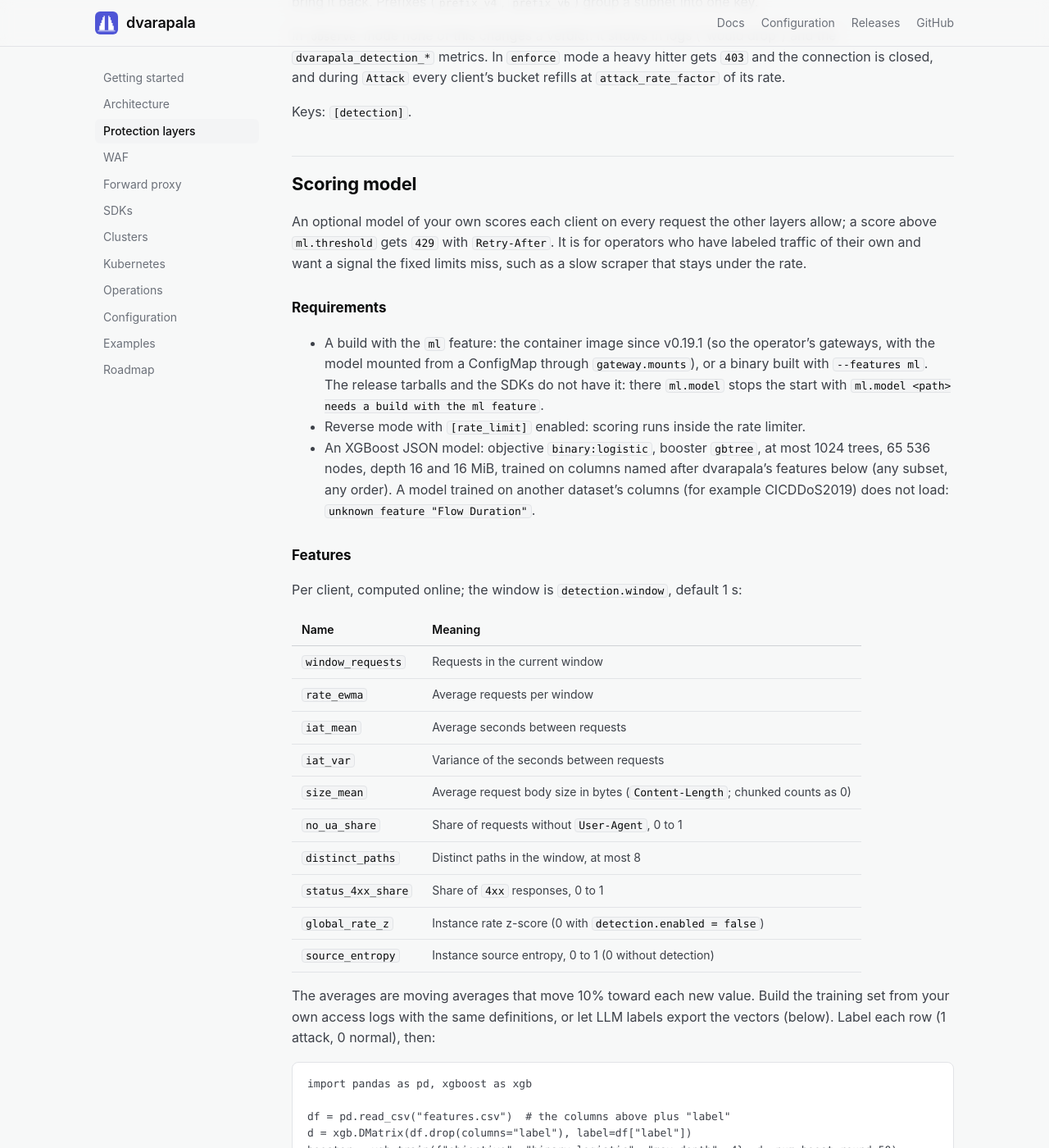
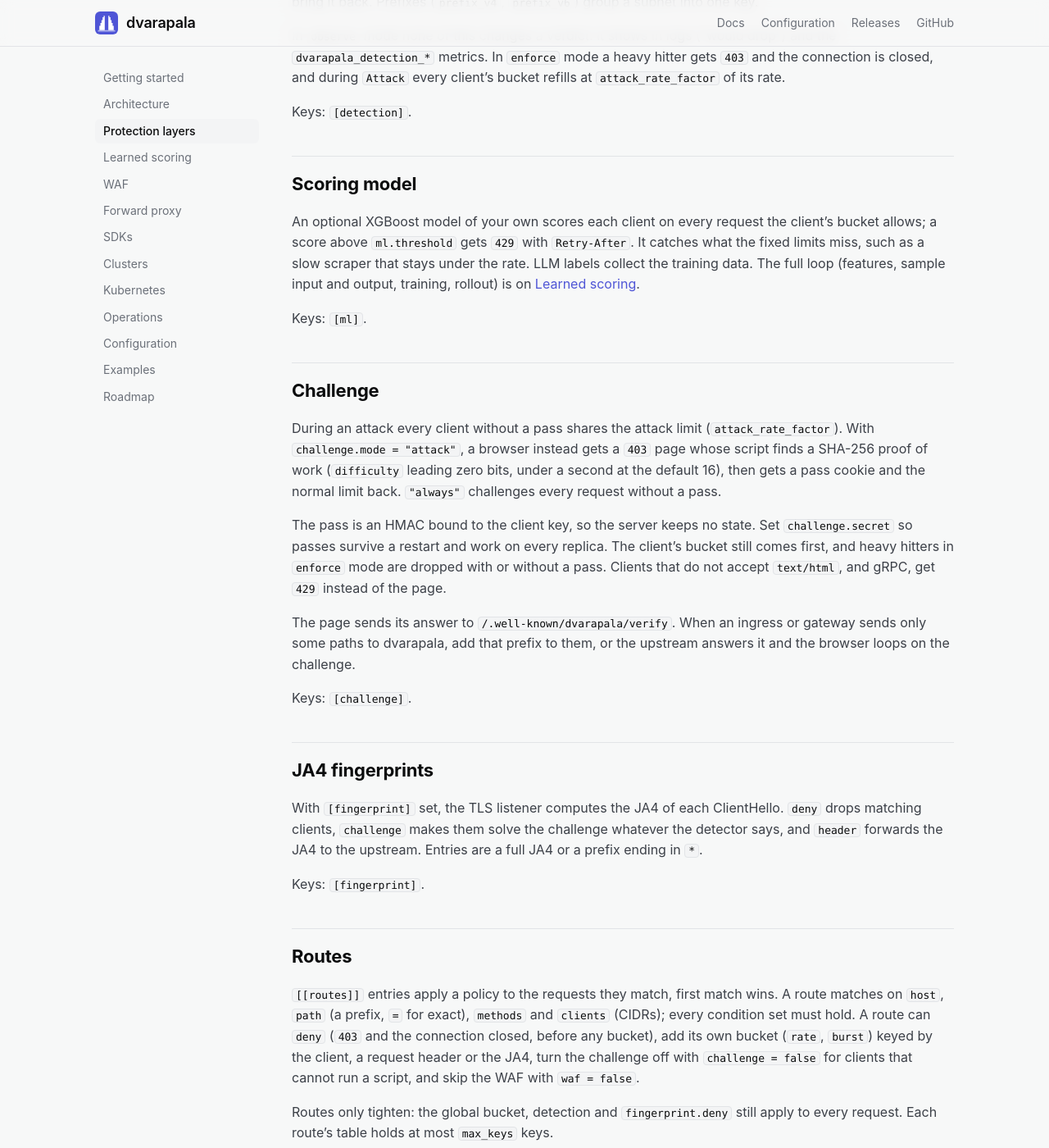
Before and after one commit to franzramadhan/dvarapala, a Jekyll site: the page built from site/docs/protection.md, in a window 1280 px wide and 1400 px high, scrolled down 1511 px. Shown: the whole window at 82% size. Built offline with Jekyll 4.4.1, drawn with Linux system fonts in a browser that asks for light colours; some of the changed text lies outside the part shown.

Commit message:
docs: learned scoring page, from llm labels to an xgboost model (#253)
Adds a "Learned scoring" docs page, right after "Protection layers" in
the site nav.

- `site/docs/ml.md`: the loop from LLM labels (RFC 0023, 0024) to an
XGBoost JSON model scored in the gateway (RFC 0002). It covers how
scoring works (the ten features, where the model sits in the request
path, what the trees compute), sample input (two clients' feature
vectors) and output (score, verdict, response), how to collect training
data (`ml.llm.export`, `GET /llm/export`, adding benign rows), how to
train, and how to roll out (`threshold = 1.0`, `dvarapala_ml_score`, the
`ml_band` trigger).
- `site/_config.yml`: the nav entry.
- `site/docs/protection.md`: the scoring section is now a short summary
that links to the new page.
- `CONFIG.md`: the `[ml]` intro links to the new page.

Docs only, no behavior change.

````diff
--- a/site/_config.yml
+++ b/site/_config.yml
@@ -19,6 +19,7 @@
   - { title: Getting started, url: /docs/ }
   - { title: Architecture, url: /docs/architecture.html }
   - { title: Protection layers, url: /docs/protection.html }
+  - { title: Learned scoring, url: /docs/ml.html }
   - { title: WAF, url: /docs/waf.html }
   - { title: Forward proxy, url: /docs/forward-proxy.html }
   - { title: SDKs, url: /docs/sdk.html }
--- a/site/docs/protection.md
+++ b/site/docs/protection.md
@@ -75,90 +75,12 @@
 
 ## Scoring model
 
-An optional model of your own scores each client on every request the
-other layers allow; a score above `ml.threshold` gets `429` with
-`Retry-After`. It is for operators who have labeled traffic of their own
-and want a signal the fixed limits miss, such as a slow scraper that
-stays under the rate.
-
-### Requirements
-
-- A build with the `ml` feature: the container image since v0.19.1 (so
-  the operator's gateways, with the model mounted from a ConfigMap
-  through `gateway.mounts`), or a binary built with `--features ml`. The
-  release tarballs and the SDKs do not have it: there `ml.model` stops
-  the start with `ml.model <path> needs a build with the ml feature`.
-- Reverse mode with `[rate_limit]` enabled: scoring runs inside the rate
-  limiter.
-- An XGBoost JSON model: objective `binary:logistic`, booster `gbtree`, at
-  most 1024 trees, 65 536 nodes, depth 16 and 16 MiB, trained on columns
-  named after dvarapala's features below (any subset, any order). A model
-  trained on another dataset's columns (for example CICDDoS2019) does not
-  load: `unknown feature "Flow Duration"`.
-
-### Features
-
-Per client, computed online; the window is `detection.window`, default
-1 s:
-
-| Name | Meaning |
-|---|---|
-| `window_requests` | Requests in the current window |
-| `rate_ewma` | Average requests per window |
-| `iat_mean` | Average seconds between requests |
-| `iat_var` | Variance of the seconds between requests |
-| `size_mean` | Average request body size in bytes (`Content-Length`; chunked counts as 0) |
-| `no_ua_share` | Share of requests without `User-Agent`, 0 to 1 |
-| `distinct_paths` | Distinct paths in the window, at most 8 |
-| `status_4xx_share` | Share of `4xx` responses, 0 to 1 |
-| `global_rate_z` | Instance rate z-score (0 with `detection.enabled = false`) |
-| `source_entropy` | Instance source entropy, 0 to 1 (0 without detection) |
-
-The averages are moving averages that move 10% toward each new value.
-Build the training set from your own access logs with the same
-definitions, or let LLM labels export the vectors (below). Label each
-row (1 attack, 0 normal), then:
-
-```python
-import pandas as pd, xgboost as xgb
-
-df = pd.read_csv("features.csv")  # the columns above plus "label"
-d = xgb.DMatrix(df.drop(columns="label"), label=df["label"])
-booster = xgb.train({"objective": "binary:logistic", "max_depth": 4}, d, num_boost_round=50)
-booster.save_model("model.json")
-```
-
-LLM labels ([`[ml.llm]`](configuration.html#mlllm), RFC 0023) can label
-the rows for you: `ml.llm.export` writes one JSON line per answer with
-these columns plus `label`, `confidence`, `trigger` and `at`. With
-`ml.llm.persist`, `GET /llm/export` gives the same lines for every
-replica. Review the labels before training on them:
-
-```python
-df = pd.read_json("labels.jsonl", lines=True)
-df = df[df.confidence >= 0.8]
-y = (df.label != "benign").astype(int)
-X = df.drop(columns=["label", "confidence", "trigger", "at"])
-booster = xgb.train({"objective": "binary:logistic", "max_depth": 4}, xgb.DMatrix(X, label=y), num_boost_round=50)
-```
-
-### What to expect
-
-- A bad model stops the start with the reason (for example `model:
-  objective "reg:squarederror" not supported, train with
-  binary:logistic`). A good one is read once; changing it needs a
-  restart.
-- `dvarapala_ml_score` is a histogram of every score. There is no observe
-  mode: start with `threshold = 1.0` (no score is above 1), read the
-  histogram for a few days, then lower it.
-- A request scored above the threshold gets `429` with `Retry-After` of
-  one detection window, counted as a throttle.
-
-```toml
-[ml]
-model = "/etc/dvarapala/model.json"
-threshold = 1.0  # watch only; lower it once the scores look right
-```
+An optional XGBoost model of your own scores each client on every
+request the client's bucket allows; a score above `ml.threshold` gets
+`429` with `Retry-After`. It catches what the fixed limits miss, such as
+a slow scraper that stays under the rate. LLM labels collect the
+training data. The full loop (features, sample input and output,
+training, rollout) is on [Learned scoring](ml.html).
 
 Keys: [`[ml]`](configuration.html#ml).
 
````
Also changed, not shown: CONFIG.md (+1 -1 lines), site/docs/ml.md (added, +183 -0 lines).
